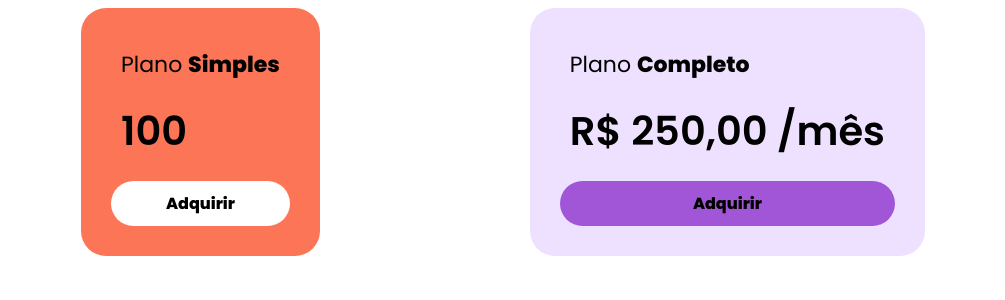
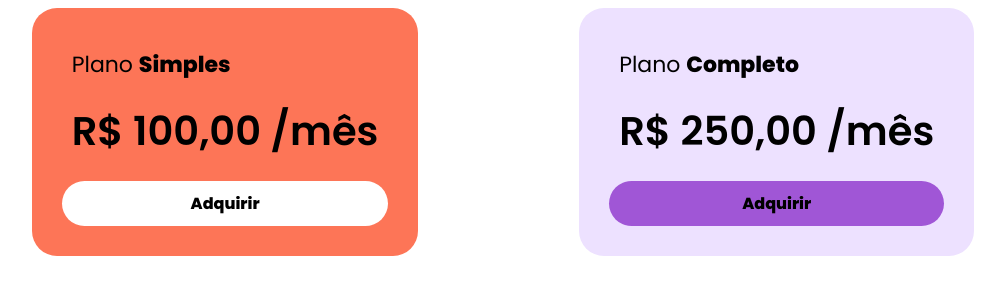
Before and after one commit to dev-alan87/angular_components, an Angular app: page / in a window 1280 px wide. Shown: the top 300 px of the page, without its empty margins (137-1142 px from the left). Built offline with nearby package versions, Linux system fonts and the light colour scheme.

Commit message:
criado component inline como inline-template

```diff
--- a/src/app/app.module.ts
+++ b/src/app/app.module.ts
@@ -8,10 +8,12 @@ import { CardRoxoComponent } from './card-roxo/card-roxo.component';
 import { CardButtonComponent } from './card-button/card-button.component';
 import { CardRoxoButtonComponent } from './card-roxo-button/card-roxo-button.component';
 import { CardsModule } from './cards/cards.module';
+import { InlineComponent } from './inline/inline.component';
 
 @NgModule({
   declarations: [
-    AppComponent
+    AppComponent,
+    InlineComponent
   ],
   imports: [
     BrowserModule,
--- a/src/app/card/card.component.html
+++ b/src/app/card/card.component.html
@@ -1,5 +1,5 @@
 <div class="card">
-    <div class="card__plan   card__item">Plano <b>{{ plano.infos.tipo }}</b></div>
-    <div class="card__price  card__item">{{ plano.infos.preco }}</div>
+    <div class="card__plan   card__item">Plano <b>{{ plano.infos?.tipo }}</b></div>
+    <div class="card__price  card__item">R$ {{ plano.infos?.preco }},00 /mês</div>
     <app-card-button></app-card-button>
 </div>
--- a/src/app/card/card.component.ts
+++ b/src/app/card/card.component.ts
@@ -1,5 +1,13 @@
 import { Component } from '@angular/core';
 
+interface IPlano {
+  infos: IInfos;
+}
+
+interface IInfos {
+  tipo: string;
+  preco: number;
+}
 
 @Component({
   selector: 'app-card',
@@ -7,7 +15,8 @@ import { Component } from '@angular/core';
   styleUrl: './card.component.scss'
 })
 export class CardComponent {
-  plano = {
+  // @ts-ignore
+  plano: IPlano = {
     infos: {
       tipo: 'Simples',
       preco: 100
--- /dev/null
+++ b/src/app/inline/inline.component.ts
@@ -0,0 +1,14 @@
+import { Component } from '@angular/core';
+
+@Component({
+  selector: 'app-inline',
+  template: `
+    <p>
+      inline works!
+    </p>
+  `,
+  styleUrl: './inline.component.scss'
+})
+export class InlineComponent {
+
+}
```
Also changed, not shown: src/app/card-button/card-button.component.ts (line endings or trailing spaces), src/app/inline/inline.component.scss (added), 1 other file (tests, documents, lock files or other folders).
